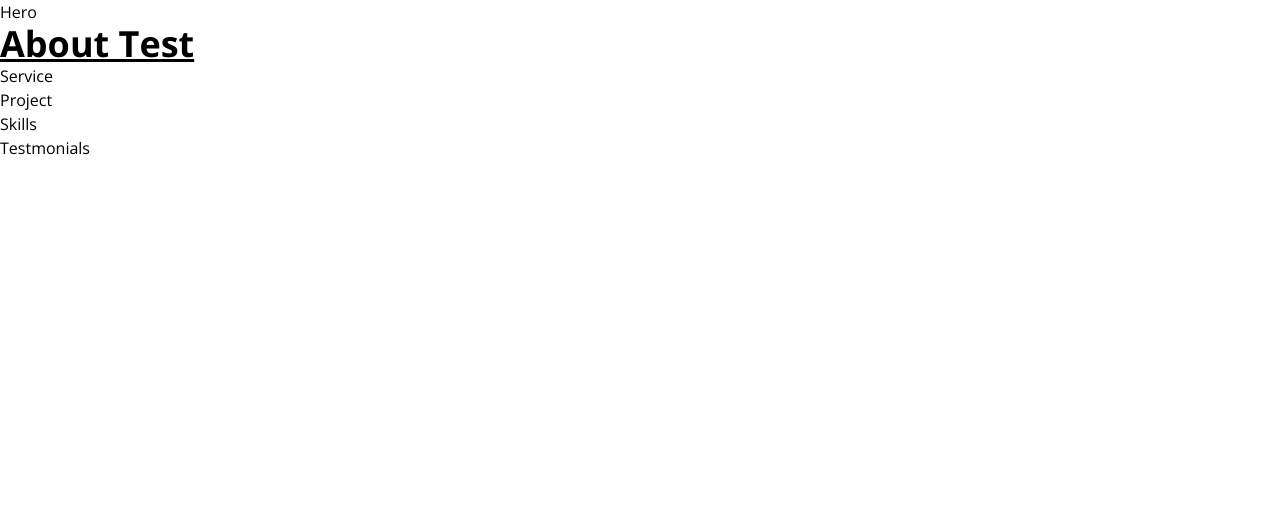
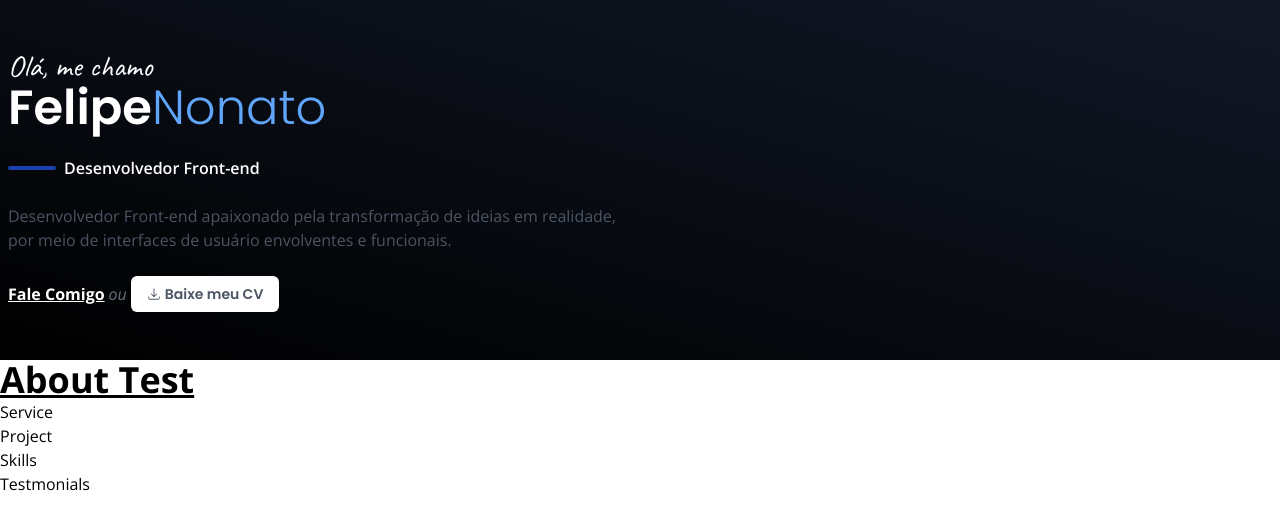
Before and after one commit to felipenmatos/portfolio, a React (Vite) app: page / in a window 1280 px wide. Shown: the top 530 px of the page. Built offline with nearby package versions, Linux system fonts and the light colour scheme; the HTML template or start-up script is replaced by a standard one.

Commit message:
feat: hero section development

```diff
--- a/src/components/Hero.tsx
+++ b/src/components/Hero.tsx
@@ -1,7 +1,36 @@
+import { HiArrowDownTray } from "react-icons/hi2"
+
 export function Hero() {
     return (
-        <>
-            <h2>Hero</h2>
-        </>
+        <section className="bg-gradient-to-tr from-black to-gray-900 text-white">
+            <div className="container mx-auto max-w-4x1 p-2 py-12 flex flex-col md:flex-row">
+            <div className="basis-1/2">
+                        <h1 className="mb-6 text-center md:text-left">
+                            <span className="font-handwriting block text-3xl text-center md:text-left">Olá, me chamo</span>
+                            <span className="font-headline text-5xl font-semibold text-center md:text-left">Felipe</span>
+                            <span className="font-headline text-5xl font-light text-blue-400 text-center md:text-left">
+                                Nonato
+                            </span>
+                        </h1>
+                        <h2 className="font-semibold flex items-center justify-content gap-2 text-center md:text-left">
+                            <div className="h-1 w-12 rounded-full bg-blue-800"></div>
+                                Desenvolvedor Front-end
+                        </h2>
+                        <p className="text-gray-600 my-6 text-center md:text-left">
+                                Desenvolvedor Front-end apaixonado pela transformação de ideias em realidade, por meio de interfaces de usuário envolventes e funcionais.
+                        </p>
+                        <div className="flex items-center gap-1 justify-center md:justify-start gap 2">
+                            <a href="#" className="underline font-bold text-white">Fale Comigo</a>
+                            <span className="italic text-gray-500">ou</span>
+                            <a className="button text-gray-600 hover:text-gray-900 flex items-center gap-1"
+                            >
+                                <HiArrowDownTray />
+                                Baixe meu CV
+                            </a>
+                        </div>
+                    </div>
+                <div className="basis-1/2"></div>
+            </div>
+        </section>
     )
 }
```
